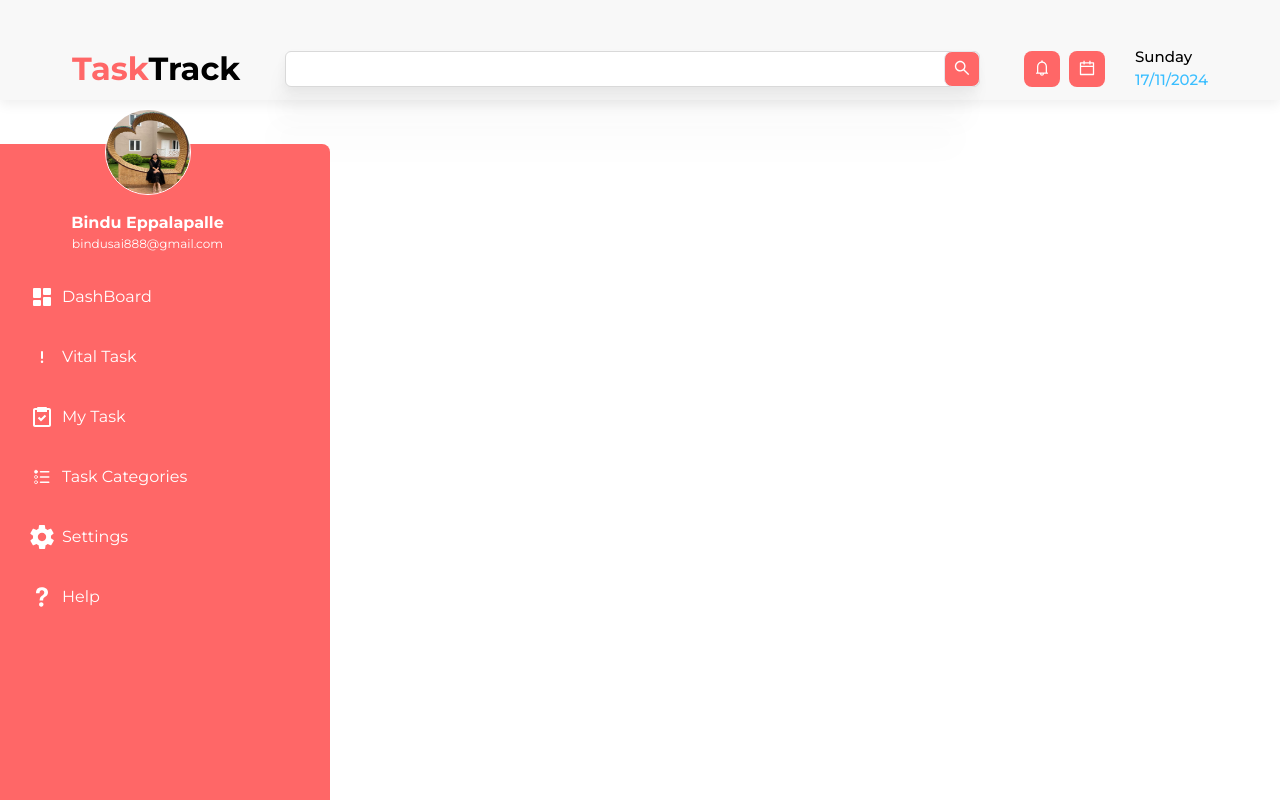
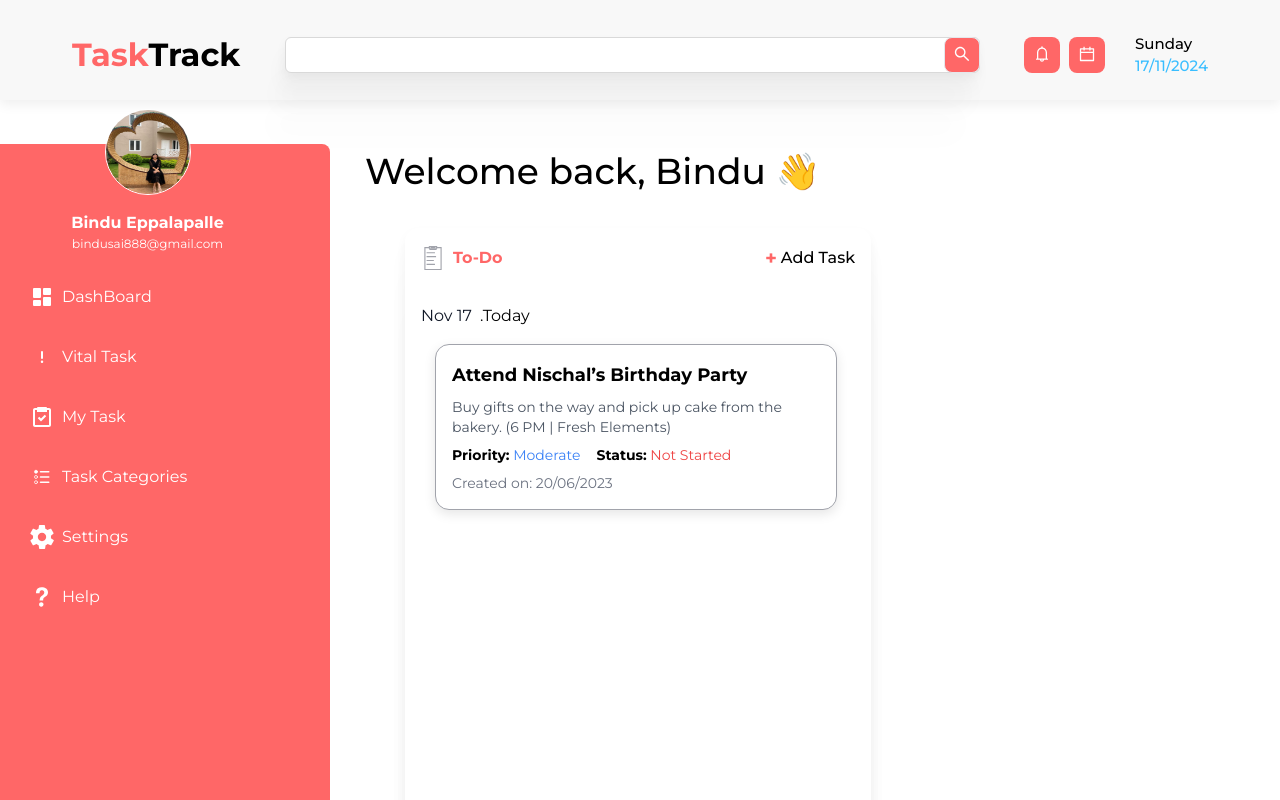
Before and after one commit to bindu8601/Task-Track, a React (Create React App) app in the folder client/: page /dashboard in a window 1280 px wide. Shown: the top 800 px of the page. Built offline with nearby package versions, Linux system fonts and the light colour scheme.

Commit message:
to do card implementation

```diff
--- a/client/src/assets/icons/icons.js
+++ b/client/src/assets/icons/icons.js
@@ -1,5 +1,10 @@
 export const DashBoardIcon = () => (
-  <svg viewBox="0 0 24 24" xmlns="http://www.w3.org/2000/svg" width={24} height={24}>
+  <svg
+    viewBox="0 0 24 24"
+    xmlns="http://www.w3.org/2000/svg"
+    width={24}
+    height={24}
+  >
     <path
       d="M4 13h6a1 1 0 0 0 1-1V4a1 1 0 0 0-1-1H4a1 1 0 0 0-1 1v8a1 1 0 0 0 1 1zm-1 7a1 1 0 0 0 1 1h6a1 1 0 0 0 1-1v-4a1 1 0 0 0-1-1H4a1 1 0 0 0-1 1v4zm10 0a1 1 0 0 0 1 1h6a1 1 0 0 0 1-1v-7a1 1 0 0 0-1-1h-6a1 1 0 0 0-1 1v7zm1-10h6a1 1 0 0 0 1-1V4a1 1 0 0 0-1-1h-6a1 1 0 0 0-1 1v5a1 1 0 0 0 1 1z"
       fill="white"
@@ -8,19 +13,158 @@ export const DashBoardIcon = () => (
   </svg>
 )
 
-export const VitalIcon=()=>(
-    <svg data-name="Layer 1" viewBox="0 0 24 24" width={24} height={24} xmlns="http://www.w3.org/2000/svg"><path d="M12 14a1 1 0 0 0 1-1V7a1 1 0 0 0-2 0v6a1 1 0 0 0 1 1Zm0 4a1.25 1.25 0 1 0-1.25-1.25A1.25 1.25 0 0 0 12 18Z" fill="white" class="fill-6563ff"></path></svg>
+export const VitalIcon = () => (
+  <svg
+    data-name="Layer 1"
+    viewBox="0 0 24 24"
+    width={24}
+    height={24}
+    xmlns="http://www.w3.org/2000/svg"
+  >
+    <path
+      d="M12 14a1 1 0 0 0 1-1V7a1 1 0 0 0-2 0v6a1 1 0 0 0 1 1Zm0 4a1.25 1.25 0 1 0-1.25-1.25A1.25 1.25 0 0 0 12 18Z"
+      fill="white"
+      class="fill-6563ff"
+    ></path>
+  </svg>
 )
 
-export const TaskIcon=()=>(
-    <svg viewBox="0 0 24 24" width={24} height={24} xmlns="http://www.w3.org/2000/svg"><path d="M5 22h14c1.103 0 2-.897 2-2V5c0-1.103-.897-2-2-2h-2a1 1 0 0 0-1-1H8a1 1 0 0 0-1 1H5c-1.103 0-2 .897-2 2v15c0 1.103.897 2 2 2zM5 5h2v2h10V5h2v15H5V5z" fill="#ffffff" class="fill-000000"></path><path d="m11 13.586-1.793-1.793-1.414 1.414L11 16.414l5.207-5.207-1.414-1.414z" fill="#ffffff" class="fill-000000"></path></svg>
+export const TaskIcon = () => (
+  <svg
+    viewBox="0 0 24 24"
+    width={24}
+    height={24}
+    xmlns="http://www.w3.org/2000/svg"
+  >
+    <path
+      d="M5 22h14c1.103 0 2-.897 2-2V5c0-1.103-.897-2-2-2h-2a1 1 0 0 0-1-1H8a1 1 0 0 0-1 1H5c-1.103 0-2 .897-2 2v15c0 1.103.897 2 2 2zM5 5h2v2h10V5h2v15H5V5z"
+      fill="#ffffff"
+      class="fill-000000"
+    ></path>
+    <path
+      d="m11 13.586-1.793-1.793-1.414 1.414L11 16.414l5.207-5.207-1.414-1.414z"
+      fill="#ffffff"
+      class="fill-000000"
+    ></path>
+  </svg>
 )
-export const TaskCategoriesIcon=()=>(
-    <svg data-name="Layer 3" width={24} height={24} viewBox="0 0 32 32" xmlns="http://www.w3.org/2000/svg"><path d="M14 9h11" stroke-width="2px" fill="none" stroke="#ffffff" stroke-linecap="round" stroke-linejoin="round" class="stroke-0832ff"></path><path d="M10 8.94A2.08 2.08 0 0 1 8 11a2.08 2.08 0 0 1-2-2.06 2 2 0 0 1 4 0Z" fill="none" stroke="#ffffff" stroke-linecap="round" stroke-linejoin="round" class="stroke-0832ff"></path><path d="M10 8.94A2.08 2.08 0 0 1 8 11a2.08 2.08 0 0 1-2-2.06 2 2 0 0 1 4 0Z" fill="#ffffff" class="fill-0832ff"></path><path d="M14 16h11" stroke-width="2px" fill="none" stroke="#ffffff" stroke-linecap="round" stroke-linejoin="round" class="stroke-0832ff"></path><path d="M10 15.94A2.08 2.08 0 0 1 8 18a2.08 2.08 0 0 1-2-2.06 2 2 0 0 1 4 0Z" fill="none" stroke="#ffffff" stroke-linecap="round" stroke-linejoin="round" class="stroke-0832ff"></path><path d="M14 23h11" stroke-width="2px" fill="none" stroke="#ffffff" stroke-linecap="round" stroke-linejoin="round" class="stroke-0832ff"></path><path d="M10 22.94A2.08 2.08 0 0 1 8 25a2.08 2.08 0 0 1-2-2.06 2 2 0 0 1 4 0Z" fill="none" stroke="#ffffff" stroke-linecap="round" stroke-linejoin="round" class="stroke-0832ff"></path></svg>
+export const TaskCategoriesIcon = () => (
+  <svg
+    data-name="Layer 3"
+    width={24}
+    height={24}
+    viewBox="0 0 32 32"
+    xmlns="http://www.w3.org/2000/svg"
+  >
+    <path
+      d="M14 9h11"
+      stroke-width="2px"
+      fill="none"
+      stroke="#ffffff"
+      stroke-linecap="round"
+      stroke-linejoin="round"
+      class="stroke-0832ff"
+    ></path>
+    <path
+      d="M10 8.94A2.08 2.08 0 0 1 8 11a2.08 2.08 0 0 1-2-2.06 2 2 0 0 1 4 0Z"
+      fill="none"
+      stroke="#ffffff"
+      stroke-linecap="round"
+      stroke-linejoin="round"
+      class="stroke-0832ff"
+    ></path>
+    <path
+      d="M10 8.94A2.08 2.08 0 0 1 8 11a2.08 2.08 0 0 1-2-2.06 2 2 0 0 1 4 0Z"
+      fill="#ffffff"
+      class="fill-0832ff"
+    ></path>
+    <path
+      d="M14 16h11"
+      stroke-width="2px"
+      fill="none"
+      stroke="#ffffff"
+      stroke-linecap="round"
+      stroke-linejoin="round"
+      class="stroke-0832ff"
+    ></path>
+    <path
+      d="M10 15.94A2.08 2.08 0 0 1 8 18a2.08 2.08 0 0 1-2-2.06 2 2 0 0 1 4 0Z"
+      fill="none"
+      stroke="#ffffff"
+      stroke-linecap="round"
+      stroke-linejoin="round"
+      class="stroke-0832ff"
+    ></path>
+    <path
+      d="M14 23h11"
+      stroke-width="2px"
+      fill="none"
+      stroke="#ffffff"
+      stroke-linecap="round"
+      stroke-linejoin="round"
+      class="stroke-0832ff"
+    ></path>
+    <path
+      d="M10 22.94A2.08 2.08 0 0 1 8 25a2.08 2.08 0 0 1-2-2.06 2 2 0 0 1 4 0Z"
+      fill="none"
+      stroke="#ffffff"
+      stroke-linecap="round"
+      stroke-linejoin="round"
+      class="stroke-0832ff"
+    ></path>
+  </svg>
 )
-export const SettingsIcon=()=>(
-    <svg viewBox="0 0 20 20" width={24} height={24} xmlns="http://www.w3.org/2000/svg"><path d="M17.4 11c0-.3.1-.6.1-1s0-.7-.1-1l2.1-1.7c.2-.2.2-.4.1-.6l-2-3.5c-.1-.1-.3-.2-.6-.1l-2.5 1c-.5-.4-1.1-.7-1.7-1L12.4.5c.1-.3-.2-.5-.4-.5H8c-.2 0-.5.2-.5.4l-.4 2.7c-.6.2-1.1.6-1.7 1L3 3.1c-.3-.1-.5 0-.7.2l-2 3.5c-.1.1 0 .4.2.6L2.6 9c0 .3-.1.6-.1 1s0 .7.1 1L.5 12.7c-.2.2-.2.4-.1.6l2 3.5c.1.1.3.2.6.1l2.5-1c.5.4 1.1.7 1.7 1l.4 2.6c0 .2.2.4.5.4h4c.2 0 .5-.2.5-.4l.4-2.6c.6-.3 1.2-.6 1.7-1l2.5 1c.2.1.5 0 .6-.2l2-3.5c.1-.2.1-.5-.1-.6L17.4 11ZM10 13.5c-1.9 0-3.5-1.6-3.5-3.5S8.1 6.5 10 6.5s3.5 1.6 3.5 3.5-1.6 3.5-3.5 3.5Z" fill="#ffffff" fill-rule="evenodd" class="fill-000000"></path></svg>
+export const SettingsIcon = () => (
+  <svg
+    viewBox="0 0 20 20"
+    width={24}
+    height={24}
+    xmlns="http://www.w3.org/2000/svg"
+  >
+    <path
+      d="M17.4 11c0-.3.1-.6.1-1s0-.7-.1-1l2.1-1.7c.2-.2.2-.4.1-.6l-2-3.5c-.1-.1-.3-.2-.6-.1l-2.5 1c-.5-.4-1.1-.7-1.7-1L12.4.5c.1-.3-.2-.5-.4-.5H8c-.2 0-.5.2-.5.4l-.4 2.7c-.6.2-1.1.6-1.7 1L3 3.1c-.3-.1-.5 0-.7.2l-2 3.5c-.1.1 0 .4.2.6L2.6 9c0 .3-.1.6-.1 1s0 .7.1 1L.5 12.7c-.2.2-.2.4-.1.6l2 3.5c.1.1.3.2.6.1l2.5-1c.5.4 1.1.7 1.7 1l.4 2.6c0 .2.2.4.5.4h4c.2 0 .5-.2.5-.4l.4-2.6c.6-.3 1.2-.6 1.7-1l2.5 1c.2.1.5 0 .6-.2l2-3.5c.1-.2.1-.5-.1-.6L17.4 11ZM10 13.5c-1.9 0-3.5-1.6-3.5-3.5S8.1 6.5 10 6.5s3.5 1.6 3.5 3.5-1.6 3.5-3.5 3.5Z"
+      fill="#ffffff"
+      fill-rule="evenodd"
+      class="fill-000000"
+    ></path>
+  </svg>
 )
-export const HelpIcon=()=>(
-    <svg viewBox="0 0 512 512" width={24} height={24} xmlns="http://www.w3.org/2000/svg" enable-background="new 0 0 512 512"><path d="M345.1 77.1C317.6 56.2 286.6 49 247.3 49c-29.8 0-55.3 6.1-75.5 19.7C142 89 128 123.1 128 177h76.8c0-14.4-1.4-29.9 7-43.2 8.4-13.3 20.1-23.5 40.2-23.5 20.4 0 30.9 5.9 40.8 18.1 8.4 10.4 11.6 22.8 11.6 36 0 11.4-5.8 21.9-12.7 31.4-3.8 5.6-8.8 10.6-15.1 15.4 0 0-41.5 24.7-56.1 48.1-10.9 17.4-14.8 39.2-15.7 65.3-.1 1.9.6 5.8 7.2 5.8h61.8c5.8 0 7-4.4 7.1-6.2.4-9.5 1.6-24.1 3.3-29.6 3.3-10.4 9.7-19.5 19.7-27.3l20.7-14.3c18.7-14.6 33.6-26.5 40.2-35.9 11.3-15.4 19.2-34.4 19.2-56.9 0-36.7-13.5-63.8-38.9-83.1zM242 370.2c-25.9-.8-47.3 17.2-48.2 45.3-.8 28.2 19.5 46.7 45.5 47.5 27 .8 47.9-16.6 48.7-44.7.8-28.1-19-47.3-46-48.1z" fill="#ffffff" class="fill-000000"></path></svg>
+export const HelpIcon = () => (
+  <svg
+    viewBox="0 0 512 512"
+    width={24}
+    height={24}
+    xmlns="http://www.w3.org/2000/svg"
+    enable-background="new 0 0 512 512"
+  >
+    <path
+      d="M345.1 77.1C317.6 56.2 286.6 49 247.3 49c-29.8 0-55.3 6.1-75.5 19.7C142 89 128 123.1 128 177h76.8c0-14.4-1.4-29.9 7-43.2 8.4-13.3 20.1-23.5 40.2-23.5 20.4 0 30.9 5.9 40.8 18.1 8.4 10.4 11.6 22.8 11.6 36 0 11.4-5.8 21.9-12.7 31.4-3.8 5.6-8.8 10.6-15.1 15.4 0 0-41.5 24.7-56.1 48.1-10.9 17.4-14.8 39.2-15.7 65.3-.1 1.9.6 5.8 7.2 5.8h61.8c5.8 0 7-4.4 7.1-6.2.4-9.5 1.6-24.1 3.3-29.6 3.3-10.4 9.7-19.5 19.7-27.3l20.7-14.3c18.7-14.6 33.6-26.5 40.2-35.9 11.3-15.4 19.2-34.4 19.2-56.9 0-36.7-13.5-63.8-38.9-83.1zM242 370.2c-25.9-.8-47.3 17.2-48.2 45.3-.8 28.2 19.5 46.7 45.5 47.5 27 .8 47.9-16.6 48.7-44.7.8-28.1-19-47.3-46-48.1z"
+      fill="#ffffff"
+      class="fill-000000"
+    ></path>
+  </svg>
 )
+export const ToDoIcon = () => (
+  <svg viewBox="0 0 31 43"  width={24}
+  height={24} xmlns="http://www.w3.org/2000/svg">
+    <g data-name="Layer 2">
+      <g data-name="Layer 1">
+        <path
+          d="M23 2V0H8v2H0v41h31V2ZM10 2h11v1h-1v2h-9V3h-1Zm19 39H2V4h6v1h1v2h13V5h1V4h6Z"
+          fill="#a1a3ab"
+          class="fill-f7931e"
+        ></path>
+        <path
+          d="M4 11h15v2H4zM4 25h13v2H4zM4 18h17v2H4zM4 32h15v2H4zM11 2h9v3h-9z"
+          fill="#a1a3ab"
+          class="fill-f7931e"
+        ></path>
+      </g>
+    </g>
+  </svg>
+)
+
+export const TaskStatus=()=>(
+    <svg viewBox="0 0 32 32"  width={24}
+    height={24} xmlns="http://www.w3.org/2000/svg"><path d="M30 24v-2h-2.101a4.968 4.968 0 0 0-.732-1.753l1.49-1.49-1.414-1.414-1.49 1.49A4.968 4.968 0 0 0 24 18.101V16h-2v2.101a4.968 4.968 0 0 0-1.753.732l-1.49-1.49-1.414 1.414 1.49 1.49A4.968 4.968 0 0 0 18.101 22H16v2h2.101a4.968 4.968 0 0 0 .732 1.753l-1.49 1.49 1.414 1.414 1.49-1.49a4.968 4.968 0 0 0 1.753.732V30h2v-2.101a4.968 4.968 0 0 0 1.753-.732l1.49 1.49 1.414-1.414-1.49-1.49A4.968 4.968 0 0 0 27.899 24Zm-7 2a3 3 0 1 1 3-3 3.003 3.003 0 0 1-3 3Z" fill="#a1a3ab" class="fill-000000"></path><path d="M25 5h-3V4a2.006 2.006 0 0 0-2-2h-8a2.006 2.006 0 0 0-2 2v1H7a2.006 2.006 0 0 0-2 2v21a2.006 2.006 0 0 0 2 2h7v-2H7V7h3v3h12V7h3v6h2V7a2.006 2.006 0 0 0-2-2Zm-5 3h-8V4h8Z" fill="#a1a3ab" class="fill-000000"></path><path data-name="<Transparent Rectangle>" d="M0 0h32v32H0z" fill="none"></path></svg>
+)
--- a/client/src/pages/DashBoard/DashBoard.jsx
+++ b/client/src/pages/DashBoard/DashBoard.jsx
@@ -3,10 +3,13 @@ import Title from './components/Title'
 import SearchBar from './components/SearchBar'
 import CustomCalender from './components/CustomCalender'
 import SideBar from './components/SideBar'
+import Message from './components/Message'
+import ToDo from './components/ToDo'
 
 const DashBoard = () => {
   return (
     <div>
+      {/* Top Navigation Bar */}
       <div
         className="bg-[#F8F8F8] pr-[72px] pl-[72px] flex h-[100px] items-center justify-between"
         style={{ boxShadow: '0px 4px 12px 0px rgba(0, 0, 0, 0.07)' }}
@@ -15,8 +18,14 @@ const DashBoard = () => {
         <SearchBar />
         <CustomCalender />
       </div>
-      <div>
+
+      {/* Main Content */}
+      <div className="flex">
         <SideBar />
+        <div className="flex flex-col flex-grow">
+          <Message />
+          <ToDo />
+        </div>
       </div>
     </div>
   )
--- a/client/src/pages/DashBoard/components/CustomCalender.jsx
+++ b/client/src/pages/DashBoard/components/CustomCalender.jsx
@@ -6,7 +6,7 @@ const CustomCalender = () => {
   const formattedDate = currentDate.toLocaleDateString('en-GB') // Format: DD/MM/YYYY
   const dayName = currentDate.toLocaleDateString('en-US', { weekday: 'long' })
   return (
-    <div className="flex pt-[37px] items-center">
+    <div className="flex pt-[10px] items-center">
       <div className="flex gap-[9px]">
         <button
           className="w-[36px] h-[36px]"
--- /dev/null
+++ b/client/src/pages/DashBoard/components/Message.jsx
@@ -0,0 +1,11 @@
+import React from 'react'
+
+const Message = () => {
+  return (
+    <div className="mt-[44px] text-[36px] font-[500]">
+      Welcome back, Bindu 👋
+    </div>
+  )
+}
+
+export default Message
--- a/client/src/pages/DashBoard/components/SearchBar.jsx
+++ b/client/src/pages/DashBoard/components/SearchBar.jsx
@@ -4,7 +4,7 @@ import React from 'react'
 
 const SearchBar = () => {
   return (
-    <div className="flex pt-[37px] items-center relative">
+    <div className="flex pt-[10px] items-center relative">
       <Input
         className="w-[695px] h-[36px] pr-[50px]"
         style={{
--- a/client/src/pages/DashBoard/components/SideBar.jsx
+++ b/client/src/pages/DashBoard/components/SideBar.jsx
@@ -1,11 +1,18 @@
-import React from 'react';
-import Bindu from '../../../assets/images/Bindu.png';
-import { DashBoardIcon, HelpIcon, SettingsIcon, TaskCategoriesIcon, TaskIcon, VitalIcon } from '../../../assets/icons/icons';
+import React from 'react'
+import Bindu from '../../../assets/images/Bindu.png'
+import {
+  DashBoardIcon,
+  HelpIcon,
+  SettingsIcon,
+  TaskCategoriesIcon,
+  TaskIcon,
+  VitalIcon,
+} from '../../../assets/icons/icons'
 
 const SideBar = () => {
   return (
     <div
-      className="w-[365px] relative bg-[#FF6767] min-h-screen mt-[44px] left-[-35px]"
+      className="w-[365px] relative bg-[#FF6767] mt-[44px] h-[868px] left-[-35px]"
       style={{ borderRadius: '0px 8px 8px 0px' }}
     >
       <div className="flex flex-col items-center">
@@ -22,7 +29,9 @@ const SideBar = () => {
           src={Bindu}
           alt="Bindu"
         />
-        <p className="mt-4 text-white text-[16px] font-[600]">Bindu Eppalapalle</p>
+        <p className="mt-4 text-white text-[16px] font-[600]">
+          Bindu Eppalapalle
+        </p>
         <p className="text-white text-[12px]">bindusai888@gmail.com</p>
       </div>
 
@@ -54,7 +63,7 @@ const SideBar = () => {
         </div>
       </div>
     </div>
-  );
-};
+  )
+}
 
-export default SideBar;
+export default SideBar
--- /dev/null
+++ b/client/src/pages/DashBoard/components/TaskCard.jsx
@@ -0,0 +1,50 @@
+import React from 'react';
+
+const TaskCard = () => {
+  return (
+    <div
+      className="w-[402px] h-[166px] p-4 flex justify-between"
+      style={{
+        border: '1px solid rgb(161, 163, 171)',
+        borderRadius: '14px',
+        background: 'white',
+        boxShadow: '0px 4px 12px rgba(0, 0, 0, 0.1)',
+      }}
+    >
+      {/* Left Section */}
+      <div className="flex flex-col space-y-2">
+        <h2 className="text-lg font-bold text-black">
+          Attend Nischal’s Birthday Party
+        </h2>
+        <p className="text-gray-600 text-sm">
+          Buy gifts on the way and pick up cake from the bakery. (6 PM | Fresh
+          Elements)
+        </p>
+        <div className="flex space-x-4 text-sm">
+          <p>
+            <span className="font-bold">Priority:</span>{' '}
+            <span className="text-blue-500">Moderate</span>
+          </p>
+          <p>
+            <span className="font-bold">Status:</span>{' '}
+            <span className="text-red-500">Not Started</span>
+          </p>
+        </div>
+        <p className="text-gray-500 text-sm">
+          Created on: <span>20/06/2023</span>
+        </p>
+      </div>
+
+      {/* Right Section */}
+      {/* <div>
+        <img
+          src="https://via.placeholder.com/80"
+          alt="Birthday Party"
+          className="w-[80px] h-[80px] rounded-md object-cover"
+        />
+      </div> */}
+    </div>
+  );
+};
+
+export default TaskCard;
--- a/client/src/pages/DashBoard/components/Title.jsx
+++ b/client/src/pages/DashBoard/components/Title.jsx
@@ -2,7 +2,7 @@ import React from 'react'
 
 const Title = () => {
   return (
-    <div className="flex pt-[37px]">
+    <div className="flex pt-[10px]">
       <p className="text-[#FF6767] text-[32px] font-[600]">Task</p>
       <p className="text-[32px] font-[600]">Track</p>
     </div>
--- /dev/null
+++ b/client/src/pages/DashBoard/components/ToDo.jsx
@@ -0,0 +1,46 @@
+import React from 'react';
+import { ToDoIcon } from '../../../assets/icons/icons';
+import TaskCard from './TaskCard';
+
+const ToDo = () => {
+  // Get today's date
+  const today = new Date();
+  const formattedDate = today.toLocaleDateString('en-US', {
+    month: 'short', // Short month format (e.g., "Nov")
+    day: 'numeric', // Numeric day format (e.g., "20")
+  });
+
+  return (
+    <div
+      className="w-[466px] h-screen ml-[40px] mt-[30px]"
+      style={{
+        borderRadius: '14px',
+        boxShadow:
+          '0px 5px 11px 0px rgba(0, 0, 0, 0.04),0px 19px 19px 0px rgba(0, 0, 0, 0.03),0px 44px 26px 0px rgba(0, 0, 0, 0.02),0px 77px 31px 0px rgba(0, 0, 0, 0.01),0px 121px 34px 0px rgba(0, 0, 0, 0)',
+      }}
+    >
+      {/* Header Section */}
+      <div className="flex justify-between p-4">
+        <div className="flex items-center space-x-2">
+          <ToDoIcon />
+          <p className="text-[#FF6767] font-semibold">To-Do</p>
+        </div>
+        <div className="flex items-center space-x-1 text-[#FF6767]">
+          <p className="text-xl font-bold">+</p>
+          <p className="font-medium text-black">Add Task</p>
+        </div>
+      </div>
+
+      {/* Date Section */}
+      <div className="p-4 flex">
+        <p className="text-gray-900">{formattedDate}</p>
+        <p className='pl-[8px]'>.Today</p>
+      </div>
+      <div className='px-[30px]'>
+      <TaskCard/>
+      </div>
+    </div>
+  );
+};
+
+export default ToDo;
```
